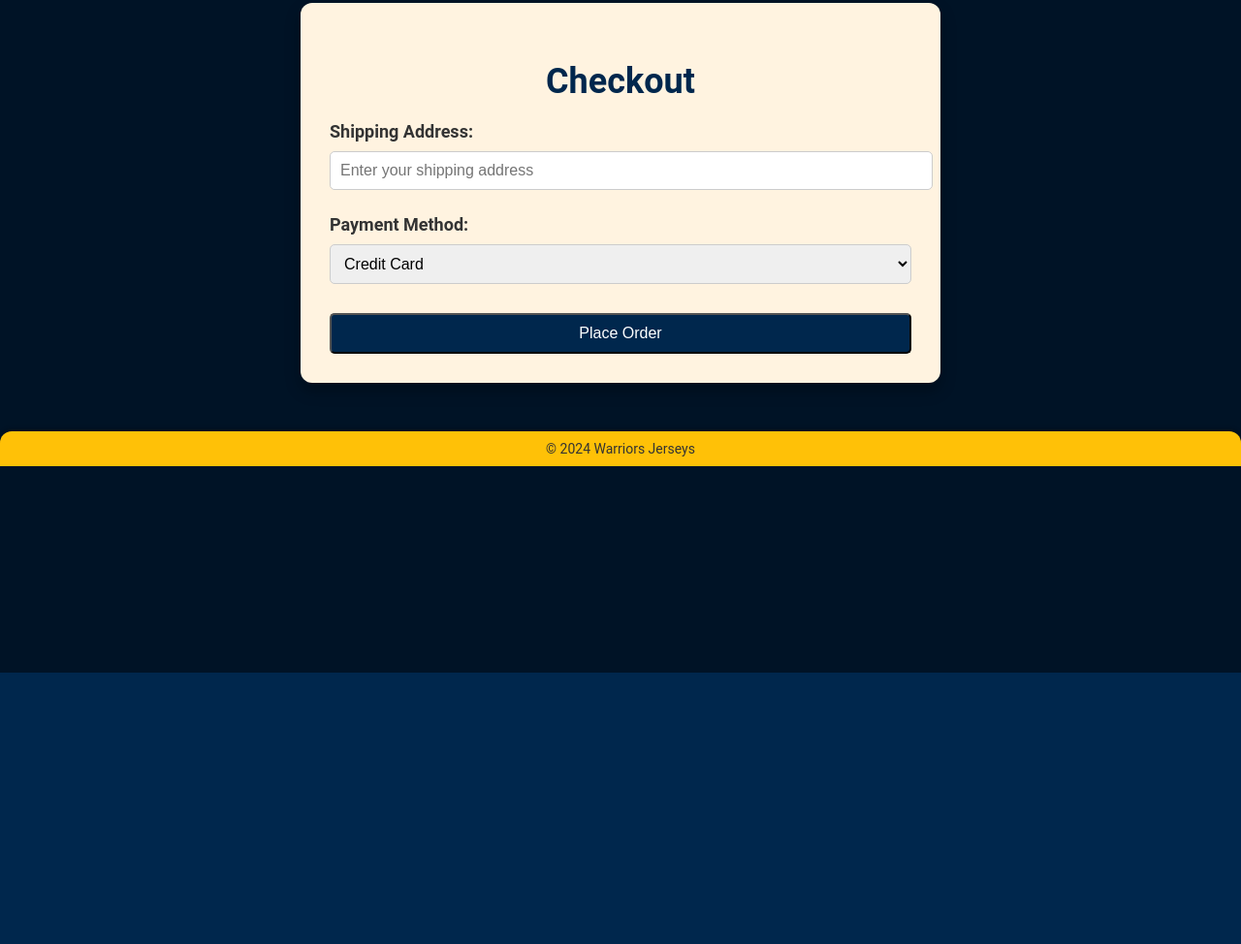
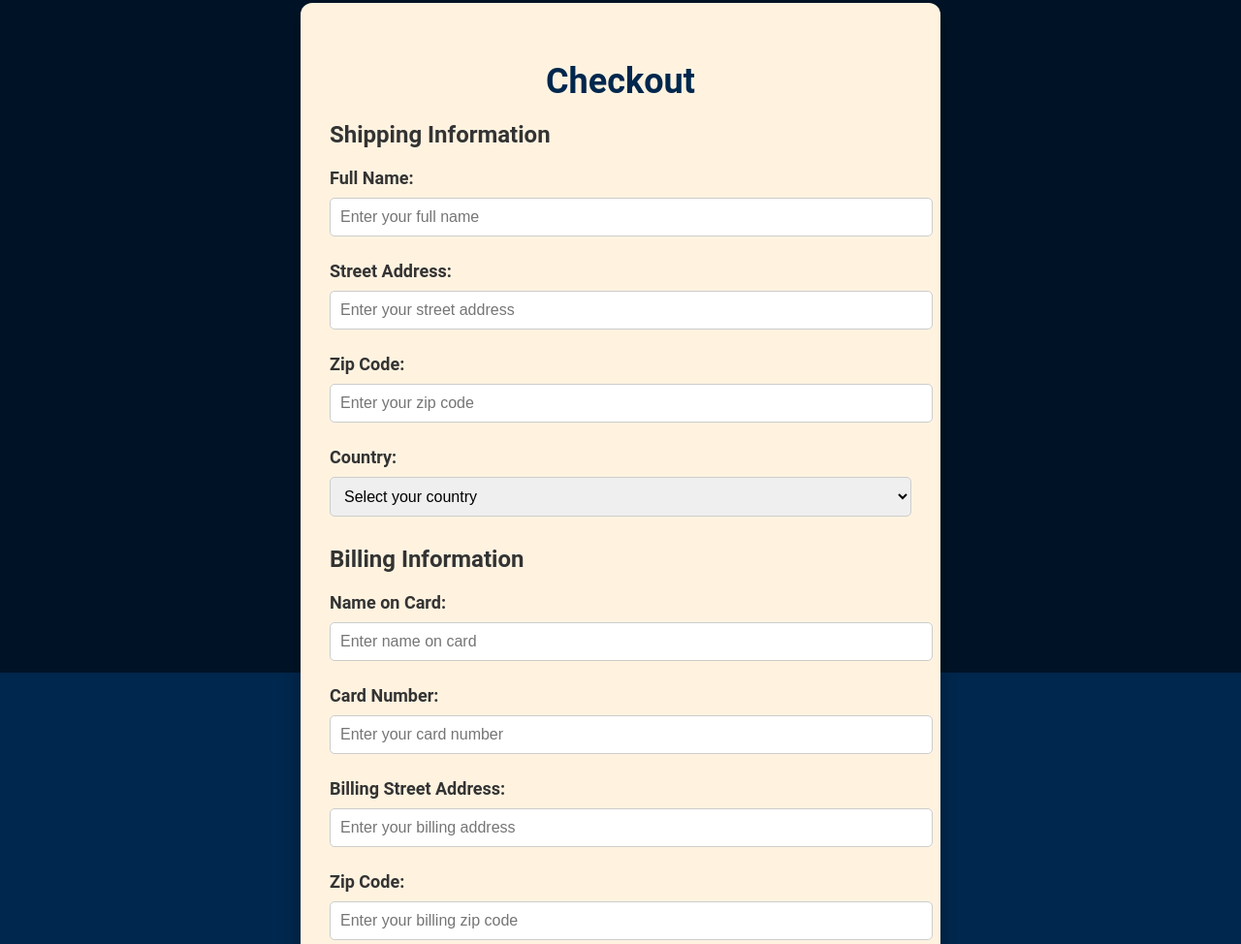
Before and after one commit to AIH001/CSC317-FinalProject, a website: page views/checkout.html in a window 1280 px wide. Shown: the part 106-1080 px from the top of the page at 97% size. Before the commit the page ends 800 px from the top, so only its background shows below. Drawn offline with Linux system fonts and the light colour scheme.

Commit message:
Made updates to the checkout page and created a order confirmation page with tracking number.

```diff
--- a/views/checkout.html
+++ b/views/checkout.html
@@ -7,6 +7,7 @@
     <link rel="stylesheet" href="/style.css" />
   </head>
   <body>
+    <!-- Navigation -->
     <nav class="navbar">
       <a href="home.html">Home</a>
       <a href="shop.html">Shop</a>
@@ -15,28 +16,117 @@
       <a href="cart.html">Cart</a>
     </nav>
 
+    <!-- Checkout Form -->
     <section class="checkout-container">
       <h1>Checkout</h1>
-      <form action="#" method="POST">
-        <label for="address">Shipping Address:</label>
+      <form id="checkoutForm">
+        <!-- Shipping Information -->
+        <h2>Shipping Information</h2>
+        <label for="shipping-name">Full Name:</label>
         <input
           type="text"
-          id="address"
-          name="address"
-          placeholder="Enter your shipping address"
+          id="shipping-name"
+          name="shipping-name"
+          placeholder="Enter your full name"
           required
         />
 
+        <label for="shipping-address">Street Address:</label>
+        <input
+          type="text"
+          id="shipping-address"
+          name="shipping-address"
+          placeholder="Enter your street address"
+          required
+        />
+
+        <label for="shipping-zip">Zip Code:</label>
+        <input
+          type="text"
+          id="shipping-zip"
+          name="shipping-zip"
+          placeholder="Enter your zip code"
+          required
+        />
+
+        <label for="shipping-country">Country:</label>
+        <select id="shipping-country" name="shipping-country" required>
+          <option value="" disabled selected>Select your country</option>
+          <option value="USA">United States</option>
+          <option value="CAN">Canada</option>
+          <option value="UK">United Kingdom</option>
+          <option value="AUS">Australia</option>
+          <option value="IND">India</option>
+        </select>
+
+        <!-- Billing Information -->
+        <h2>Billing Information</h2>
+        <label for="billing-name">Name on Card:</label>
+        <input
+          type="text"
+          id="billing-name"
+          name="billing-name"
+          placeholder="Enter name on card"
+          required
+        />
+
+        <label for="card-number">Card Number:</label>
+        <input
+          type="text"
+          id="card-number"
+          name="card-number"
+          placeholder="Enter your card number"
+          maxlength="16"
+          required
+        />
+
+        <label for="billing-address">Billing Street Address:</label>
+        <input
+          type="text"
+          id="billing-address"
+          name="billing-address"
+          placeholder="Enter your billing address"
+          required
+        />
+
+        <label for="billing-zip">Zip Code:</label>
+        <input
+          type="text"
+          id="billing-zip"
+          name="billing-zip"
+          placeholder="Enter your billing zip code"
+          required
+        />
+
+        <!-- Payment Method -->
         <label for="payment">Payment Method:</label>
-        <select id="payment" name="payment">
+        <select id="payment" name="payment" required>
           <option value="credit">Credit Card</option>
           <option value="paypal">PayPal</option>
         </select>
 
+        <!-- Place Order Button -->
         <button type="submit" class="cta-btn">Place Order</button>
       </form>
     </section>
 
+    <!-- Footer -->
     <footer class="footer">&copy; 2024 Warriors Jerseys</footer>
+
+    <!-- JavaScript to Handle Order Submission -->
+    <script>
+      document
+        .getElementById("checkoutForm")
+        .addEventListener("submit", function (event) {
+          event.preventDefault(); // Prevent default form submission
+
+          // Generate a fake tracking number
+          const trackingNumber =
+            "WJ" + Math.floor(100000000 + Math.random() * 900000000);
+
+          // Redirect to the confirmation page with tracking number
+          window.location.href = `order-confirmation.html?tracking=${trackingNumber}`;
+        });
+    </script>
   </body>
 </html>
```
Also changed, not shown: views/orderConfirmation.html (added, +42 -0 lines), 1 other file.
